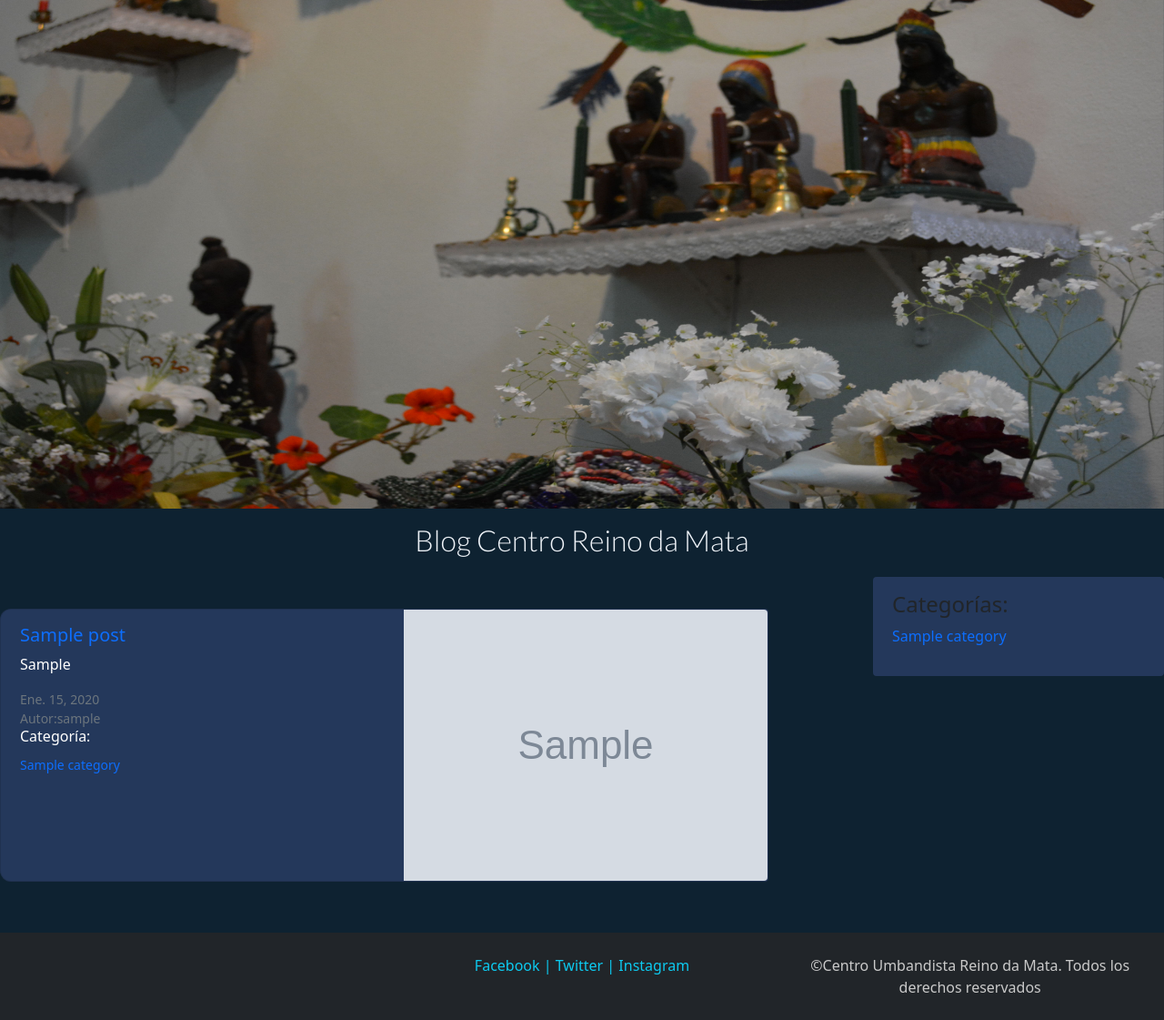
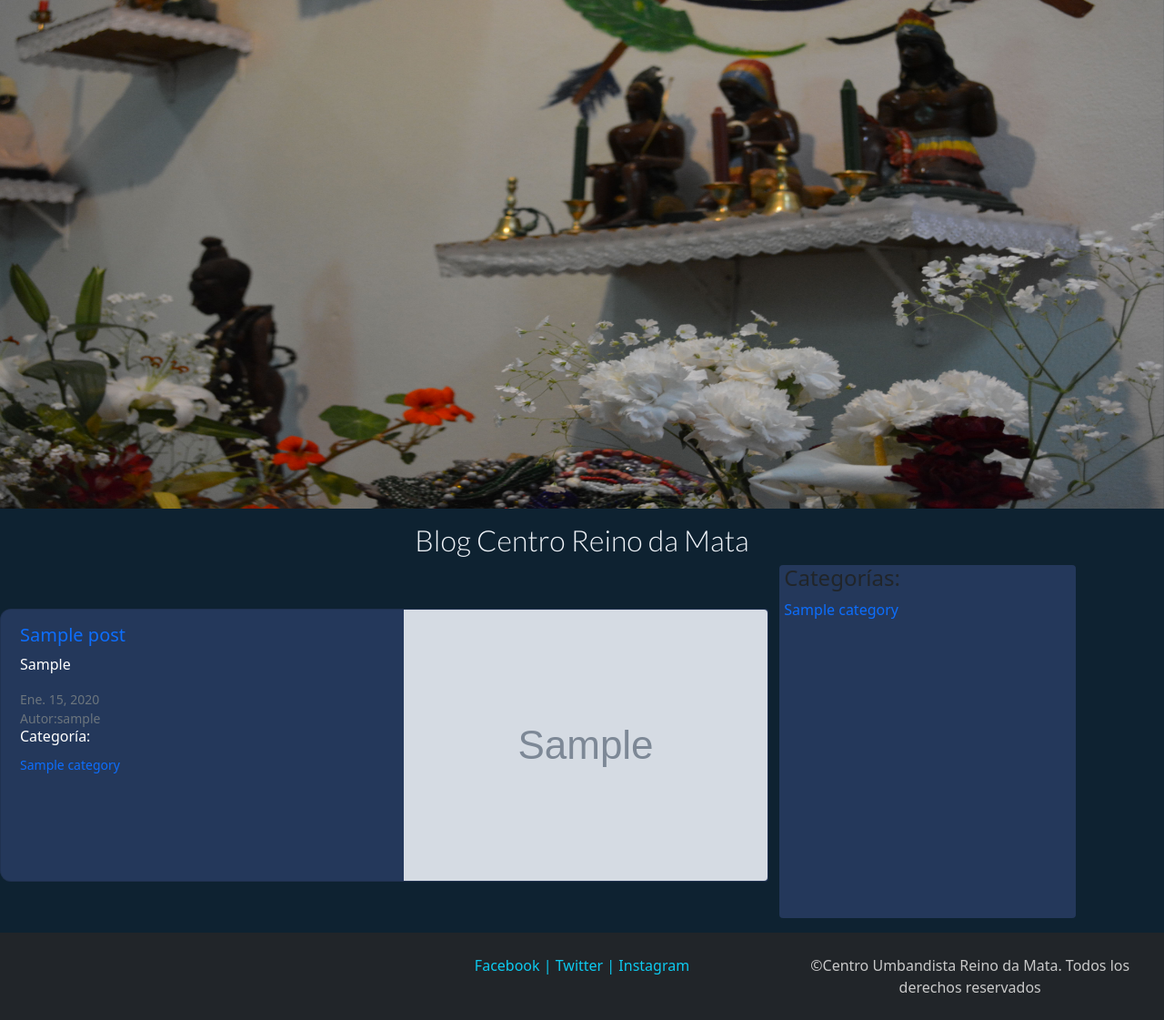
Before and after one commit to Centro-Reino-da-Mata/ISFU, a Django app: page / in a window 1280 px wide. Shown: the part 57-1178 px from the top of the page at 91% size. Run offline with Django 3.2, Linux system fonts and the light colour scheme; tables that the repository leaves empty hold one stand-in row (values such as "Sample post"); grey boxes marked "Sample" are stand-in pictures; parts of the project's set-up code (start-up, migrations or seed data) failed here and were passed over; some libraries are stand-ins or nearby versions.

Commit message:
Arreglos en menu categorías

```diff
--- a/base/templates/home.html
+++ b/base/templates/home.html
@@ -58,8 +58,9 @@
     {% endfor %}
   </div>
   {% if cat_menu %}
-    <div class="col-md-3 position-absolute bottom-0 end-0 rounded card-blog align-self-baseline">
-      <div class="p-3">
+    <div class="col-md-3 rounded card-blog position-relative">
+      <div class="">
+        <div class="position-absolute top-0 start-20 ">
           <h4 class="font-italic">Categorías:</h4>
           <ol class="list-unstyled">
             {% for item in cat_menu %}
@@ -67,6 +68,7 @@
             {% endfor %}
           </ol>
         </div>
+      </div>
     {% endif %}
   </div>
 </div>
```
Lines whose indentation alone changed are shown as unchanged.
